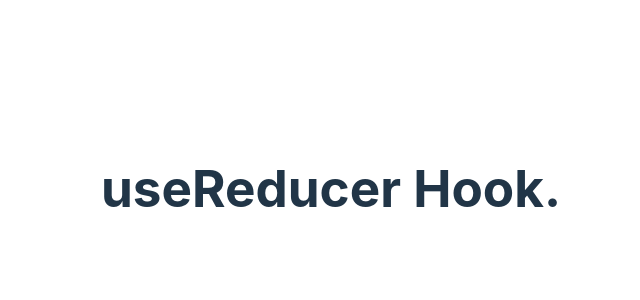
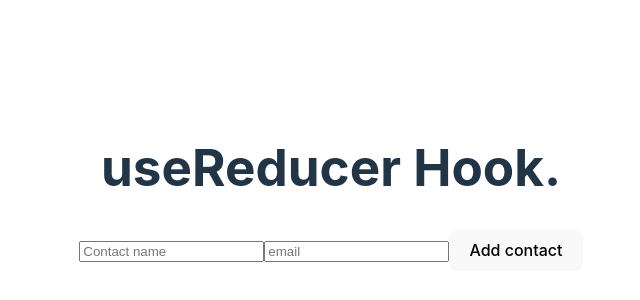
Before and after one commit to Red-stevo/JavaScript, a React (Vite) app in the folder jspromises/: page / in a window 1280 px wide. Shown: the part 212-512 px from the top of the page, without its empty margins (309-949 px from the left). Built offline with nearby package versions, Linux system fonts and the light colour scheme.

Commit message:
Commit message >>>>> designed the input form <<<<<

```diff
--- a/jspromises/src/Components/UseReducerHook.jsx
+++ b/jspromises/src/Components/UseReducerHook.jsx
@@ -14,18 +14,29 @@ function reducer(state, action) {
 
 }
 
+const initializer = ()=> {return({userId:Date.now(), name:"", email:""})}
 
 function UseReducerHook(){
     const [userName, setUserName] = useState("");
     const [email, setEmail] = useState("");
-    const [state, dispatch] = useReducer(reducer,initialState,
-        ()=> {return({userId:Date.now(), name:"", email:""})});
+    const [state, dispatch] = useReducer(reducer,initialState,initializer);
 
+    const addContact = () => {
 
+    }
 
     return(
         <>
             <h1>useReducer Hook.</h1>
+            <form onSubmit={addContact}>
+                <input type={"text"} placeholder={"Contact name"} value={userName}
+                       onChange={(e) => setUserName(e.target.value)}/>
+
+                <input type={"text"} placeholder={"email"} value={email}
+                       onChange={(e) => setEmail(e.target.value)}/>
+                <button type={"submit"}>Add contact</button>
+            </form>
+
         </>
     );
 }
```
